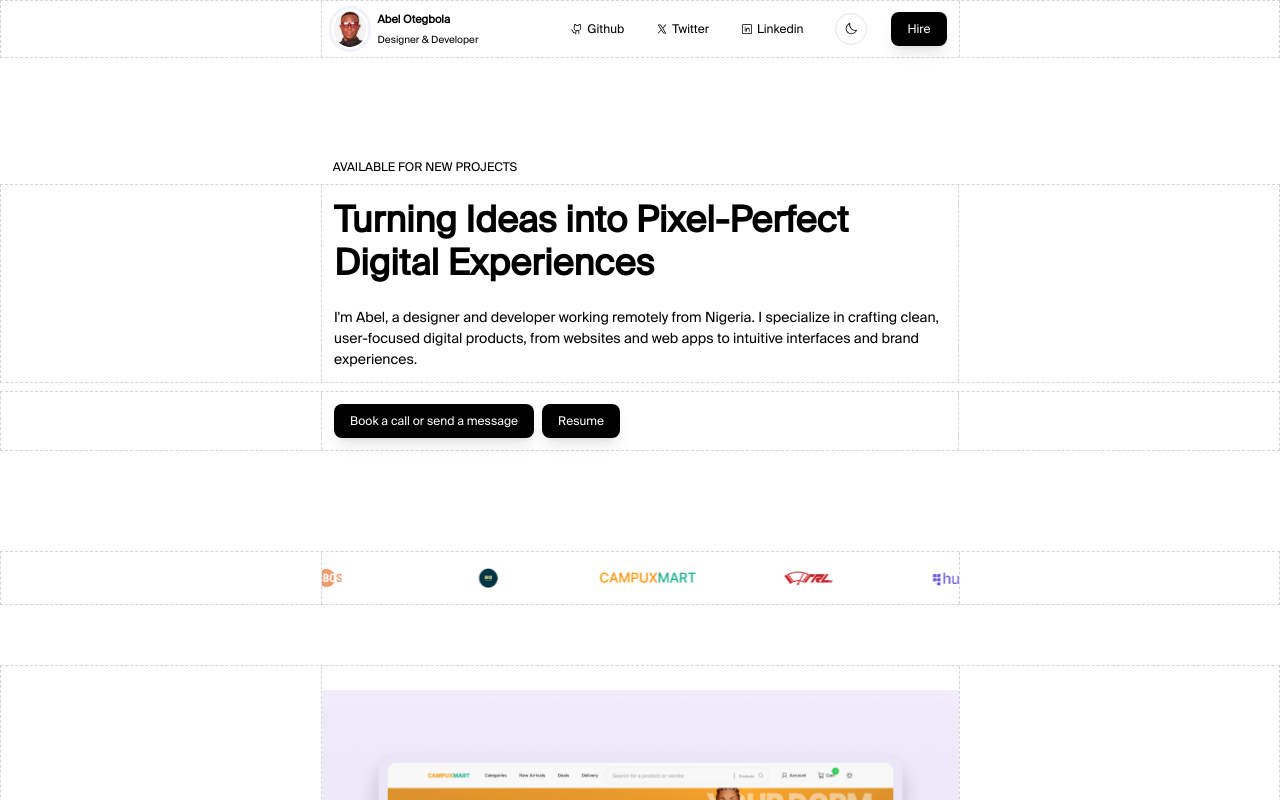
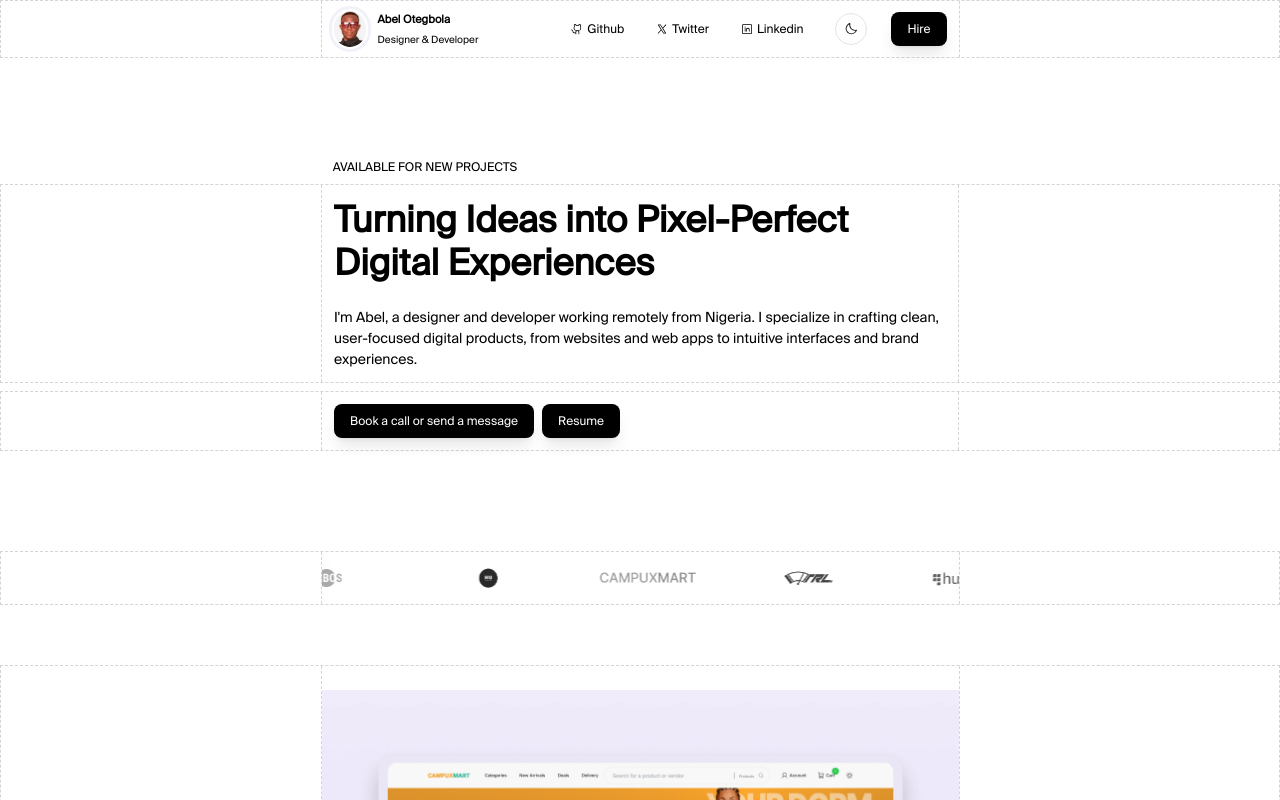
Before and after one commit to abel-otegbola/Portfolio, a Next.js app: page / in a window 1280 px wide. Shown: the top 800 px of the page. Built offline with nearby package versions, Linux system fonts and the light colour scheme.

Commit message:
feat: change orion live link

```diff
--- a/src/app/page.tsx
+++ b/src/app/page.tsx
@@ -15,11 +15,11 @@ export default function Home() {
   return (
     <div>
       <div className="w-full">
-        <header className="flex flex-col w-full items-center md:flex-nowrap min-h-[65vh] flex-wrap overflow-hidden ">
+        <header className="flex flex-col w-full items-center md:flex-nowrap min-h-[65vh] flex-wrap overflow-hidden bg-cover bg-top">
           <div className="flex flex-col w-full gap-2 my-[100px]">
             <p className="uppercase font-light text-[12px] xl:px-[26%] lg:px-[22%] md:px-[12%] px-4">Available for new projects</p>
             <div className="border border-dashed border-gray-500/[0.3] xl:px-[25%] lg:px-[20%] md:px-[10%]">
-              <div className="flex flex-col gap-6 p-3 border-x border-dashed border-gray-500/[0.3] dark:bg-black/[0.8] backdrop-blur-sm">
+              <div className="flex flex-col gap-6 p-3 border-x border-dashed border-gray-500/[0.3] dark:bg-black/[0.8] backdrop-blur-lg">
                 <p className="md:text-[36px] sm:text-[32px] text-[24px] leading-[120%] font-bold">
                   Turning Ideas into Pixel-Perfect Digital Experiences
                 </p>
@@ -58,7 +58,7 @@ export default function Home() {
                     {id: 3, title: "bos.png"},
                     {id: 4, title: "harry.png"},
                 ].map((product: { id: number, title: string }) => (
-                    <div key={product.id} className="each-slide-effect flex justify-center bg-transparent dark:bg-black/[0.8] backdrop-blur-sm py-2 grayscale-1 items-center mx-auto mx-2" data-aos="fade-up">
+                    <div key={product.id} className="each-slide-effect flex justify-center bg-transparent dark:bg-black/[0.8] backdrop-blur-sm py-2 grayscale hover:grayscale-0 items-center mx-auto mx-2" data-aos="fade-up">
                         <Image src={"/logos/"+product.title} alt={product.title} width={100} height={48} />
                     </div>
                 ))
--- a/src/data/projects.ts
+++ b/src/data/projects.ts
@@ -83,7 +83,7 @@ export const projects = [
         "Built with modern web technologies for scalability and performance."
       ],
       links: {
-        live: "https://flashnotes-sigma.vercel.app",
+        live: "https://orion-logs.vercel.app/",
         github: "",
         design: "",
       },
```
